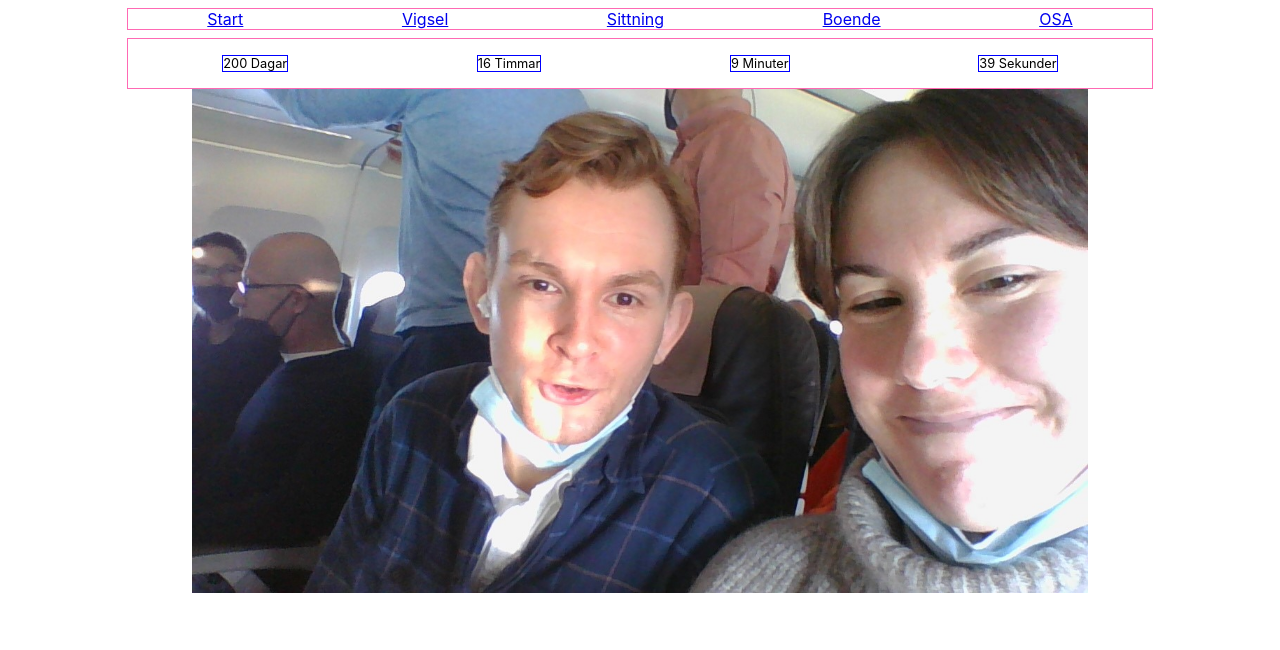
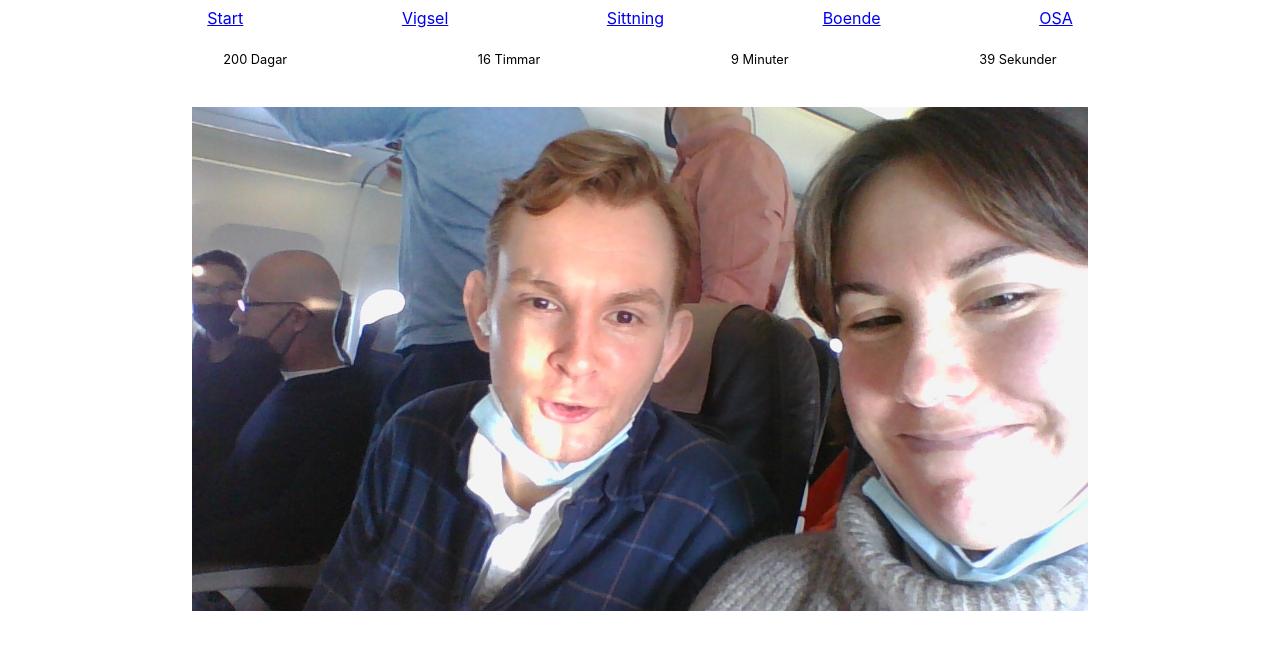
Before and after one commit to fishenchips/wedding-project, a React (Create React App) app: page / in a window 1280 px wide. Shown: the top 650 px of the page. Built offline with nearby package versions, Linux system fonts and the light colour scheme.

Commit message:
removing borders and adding some margin

```diff
--- a/src/styling/bannerPic.js
+++ b/src/styling/bannerPic.js
@@ -2,7 +2,6 @@ import styled from "styled-components";
 // import {motion} from "framer-motion" < -- is not installed, installed the wrong package
 
 export const BannerDiv = styled.div`
-    border: 0px solid orange;
     width: 70%;
     height: auto;
     margin: 0 auto;
@@ -10,4 +9,5 @@ export const BannerDiv = styled.div`
 
 export const BannerImg = styled.img`
     width: 100%;
+    margin-top: 1.5rem;
 `
--- a/src/styling/navBar.js
+++ b/src/styling/navBar.js
@@ -1,7 +1,6 @@
 import styled from "styled-components";
 
 export const NavBar = styled.div`
-    border: 1px solid hotpink;
     width: 80%;
     margin: 0 auto;
     margin-top: 0.5rem;
@@ -10,7 +9,6 @@ export const NavBar = styled.div`
 `
 
 export const Clock = styled.div`
-    border: 1px solid hotpink;
     width: 80%;
     margin: 0 auto;
     margin-top: 0.5rem;
@@ -19,7 +17,6 @@ export const Clock = styled.div`
 `
 
 export const Days = styled.p`
-    border: 1px solid blue;
     margin: 1rem;
     font-size: 0.8rem;
 `
```
